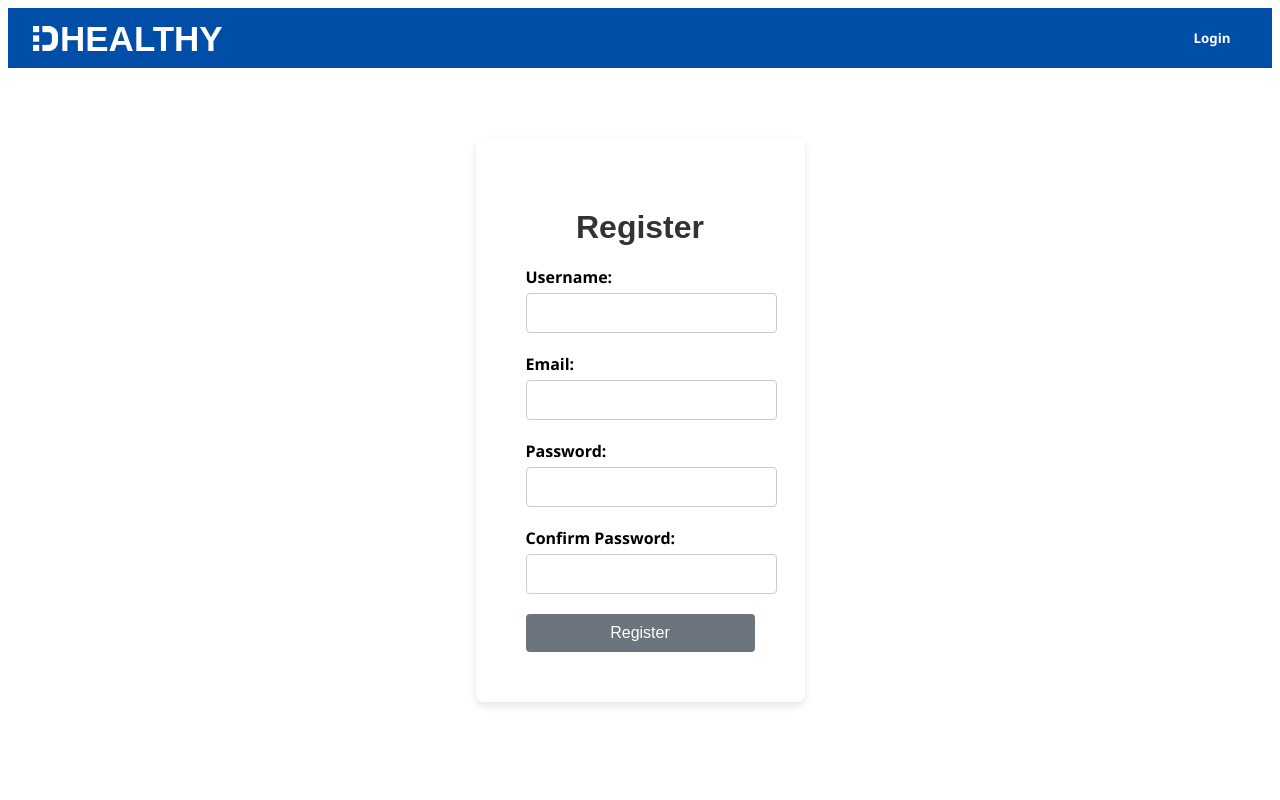
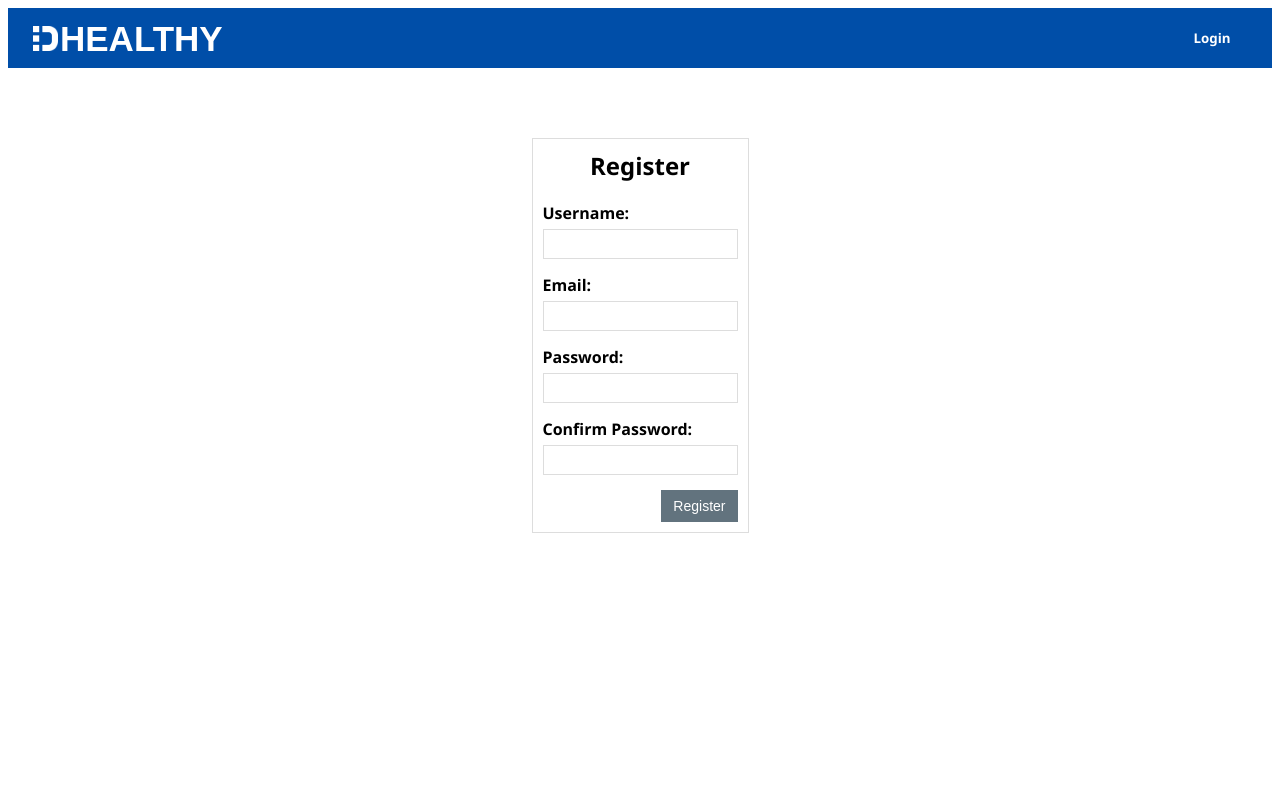
Before and after one commit to Paveljolak/healthy-endpoints-dinitproject-frontend, an Angular app: page /register in a window 1280 px wide. Shown: the top 800 px of the page. Built offline with nearby package versions, Linux system fonts and the light colour scheme; a web font is replaced by a local one.

Commit message:
Logout, login, register styled, plus dino the goofer added XD

```diff
--- a/src/app/components/login/login.component.css
+++ b/src/app/components/login/login.component.css
@@ -1,27 +1,43 @@
-/* Add these styles to your CSS file */
+/* Container for the logo */
+.logo-container {
+  text-align: center; /* Center the logo */
+  margin-bottom: 0; /* Remove space below the logo */
+}
+
+.logo {
+  max-width: auto;
+  max-height: 60px; /* Adjust the size of the logo */
+}
+
+/* General container styling */
 .login-container {
   max-width: 400px;
   margin: 50px auto;
-  padding: 20px;
-  border-radius: 8px;
-  box-shadow: 0 4px 8px rgba(0, 0, 0, 0.1);
-  background: #ffffff;
+  padding: 10px;
+  border-radius: 0; /* Remove border radius for consistency */
+  background: #fff; /* White background */
+  border: 1px solid #ddd; /* Border for consistency */
+  box-sizing: border-box; /* Ensure padding is included in width */
 }
 
+/* Heading styling */
 .login-container h1 {
   text-align: center;
-  margin-bottom: 20px;
-  font-family: "Arial", sans-serif;
-  color: #333;
+  margin-top: 0; /* Remove space above the header */
+  margin-bottom: 20px; /* Space below the header */
+  font-size: 24px;
+  color: #000000; /* Black color */
 }
 
+/* Form styling */
 .login-form {
   display: flex;
   flex-direction: column;
+  align-items: flex-end; /* Align form items to the end (right) */
 }
 
 .form-group {
-  margin-bottom: 20px;
+  margin-bottom: 15px; /* Consistent margin for form groups */
 }
 
 .form-group label {
@@ -32,44 +48,62 @@
 
 .form-group input {
   width: 100%;
-  padding: 10px;
-  border: 1px solid #ccc;
-  border-radius: 4px;
-  font-size: 1em;
+  padding: 6px; /* Consistent padding for input fields */
+  border: 1px solid #ddd;
+  border-radius: 0; /* Remove border radius for consistency */
+  font-size: 14px; /* Consistent font size */
+  box-sizing: border-box; /* Ensure padding is included in width */
 }
 
 .form-group input:focus {
-  border-color: #007bff;
-  box-shadow: 0 0 5px rgba(0, 123, 255, 0.5);
+  border-color: #004ea8; /* Blue border on focus */
+  box-shadow: 0 0 5px rgba(0, 78, 168, 0.3); /* Light blue shadow */
   outline: none;
 }
 
 .error-message {
-  color: red;
-  font-size: 0.875em;
+  color: #f00; /* Red for error messages */
+  font-size: 12px;
   margin-top: 5px;
 }
 
+/* Smaller button styling */
 button {
-  padding: 10px 15px;
-  background-color: #007bff;
+  padding: 8px 12px; /* Smaller padding for a smaller button */
+  background-color: #004ea8; /* Blue color */
   border: none;
-  border-radius: 4px;
-  color: white;
-  font-size: 1em;
+  border-radius: 0; /* Remove border radius for consistency */
+  color: #fff;
+  font-size: 14px; /* Consistent font size */
   cursor: pointer;
-  transition: background-color 0.3s ease;
+  transition: background-color 0.3s ease; /* Smooth transition */
+  align-self: flex-end; /* Align the button to the right */
 }
 
+/* Button hover effect */
+button:not(:disabled):hover {
+  background-color: #1182cf; /* Light blue on hover */
+}
+
+/* Disabled button styling */
 button:disabled {
-  background-color: #6c757d;
+  background-color: #62737e; /* Gray background for disabled state */
   cursor: not-allowed;
 }
 
-button:not(:disabled):hover {
-  background-color: #0056b3;
+/* Input error styling */
+input.invalid {
+  border-color: #f00; /* Red border for invalid inputs */
 }
 
-.invalid {
-  border: 1px solid red;
+/* General Body Styling */
+body {
+  font-family: Arial, sans-serif;
+  background-color: #f4f4f4;
+  margin: 0;
+  padding: 0;
+  display: flex;
+  justify-content: center;
+  align-items: center;
+  height: 100vh;
 }
--- a/src/app/components/login/login.component.html
+++ b/src/app/components/login/login.component.html
@@ -1,4 +1,11 @@
 <div class="login-container">
+  <div class="logo-container">
+    <img
+      src="https://media1.giphy.com/media/v1.Y2lkPTc5MGI3NjExbjl1MHcxM25jZXl3aWhkcnhyaWJoNHBnZzl0OXFqMnZia2hwZXY0biZlcD12MV9pbnRlcm5hbF9naWZfYnlfaWQmY3Q9cw/l49JZ1oF2qHawdmzm/giphy.webp"
+      alt="Logo"
+      class="logo"
+    />
+  </div>
   <h1>Login</h1>
   <form
     class="login-form"
--- a/src/app/components/logout-confirm-modal/logout-confirm-modal.component.css
+++ b/src/app/components/logout-confirm-modal/logout-confirm-modal.component.css
@@ -1,3 +1,4 @@
+/* Updated styles for the confirmation modal */
 .modal {
   position: fixed; /* Fixed position */
   top: 0; /* Top of the page */
@@ -12,38 +13,45 @@
 }
 
 .modal-content {
-  background: rgb(255, 255, 255); /* White background */
+  background: #fff; /* White background */
   padding: 20px; /* Padding */
-  border-radius: 5px; /* Rounded corners */
+  border-radius: 0; /* Remove border radius for consistency */
   text-align: center; /* Center text */
   box-shadow: 0 2px 10px rgba(0, 0, 0, 0.1); /* Subtle shadow */
-  color: rgb(0, 0, 0);
+  color: #333; /* Darker text color */
+  border: 1px solid #ddd; /* Add border for consistency */
+  box-sizing: border-box; /* Ensure padding is included in width */
+  width: 300px; /* Fixed width for consistency */
+  max-width: 90%; /* Responsive width */
 }
 
 .modal-buttons {
   margin-top: 20px; /* Space above buttons */
+  display: flex;
+  justify-content: center; /* Center buttons horizontally */
+  gap: 10px; /* Space between buttons */
 }
 
 .modal-buttons button {
-  background-color: #4caf50; /* Green color */
-  color: rgb(255, 255, 255); /* White text */
+  background-color: #004ea8; /* Blue color */
+  color: #fff; /* White text */
   border: none; /* No border */
-  padding: 10px 20px; /* Padding */
-  border-radius: 5px; /* Rounded corners */
+  padding: 10px 15px; /* Padding */
+  border-radius: 0; /* Remove border radius for consistency */
   cursor: pointer; /* Pointer cursor on hover */
-  font-size: 16px; /* Font size */
-  margin: 0 10px; /* Space between buttons */
+  font-size: 14px; /* Font size */
   transition: background-color 0.3s ease; /* Smooth transition */
 }
 
 .modal-buttons button:hover {
-  background-color: #45a049; /* Darker green on hover */
+  background-color: #1182cf; /* Light blue on hover */
 }
 
+/* Specific button for cancel */
 .modal-buttons .cancel-button {
-  background-color: #f44336; /* Red color for cancel */
+  background-color: #004ea8; /* Blue color for consistency */
 }
 
 .modal-buttons .cancel-button:hover {
-  background-color: #e41e26; /* Darker red on hover */
+  background-color: #1182cf; /* Light blue on hover */
 }
--- a/src/app/components/register/register.component.css
+++ b/src/app/components/register/register.component.css
@@ -1,3 +1,107 @@
+/* Container for the logo */
+.logo-container {
+  text-align: center; /* Center the logo */
+  margin-bottom: 0; /* Remove space below the logo */
+}
+
+.logo {
+  max-width: auto;
+  max-height: 60px; /* Adjust the size of the logo */
+}
+
+/* General container styling */
+.registration-container {
+  max-width: 400px;
+  margin: 50px auto;
+  padding: 10px;
+  border-radius: 0; /* Remove border radius for consistency */
+  background: #fff; /* White background */
+  border: 1px solid #ddd; /* Border for consistency */
+  box-sizing: border-box; /* Ensure padding is included in width */
+}
+
+/* Heading styling */
+.registration-container h1 {
+  text-align: center;
+  margin-top: 0; /* Remove space above the header */
+  margin-bottom: 20px; /* Add some space below the header */
+  font-size: 24px;
+  color: #000000; /* Black color */
+}
+
+/* Form styling */
+.registration-form {
+  display: flex;
+  flex-direction: column;
+}
+
+.form-group {
+  margin-bottom: 15px; /* Consistent margin for form groups */
+}
+
+.form-group label {
+  display: block;
+  margin-bottom: 5px;
+  font-weight: bold;
+}
+
+.form-group input {
+  width: 100%;
+  padding: 6px; /* Consistent padding for input fields */
+  border: 1px solid #ddd;
+  border-radius: 0; /* Remove border radius for consistency */
+  font-size: 14px; /* Consistent font size */
+  box-sizing: border-box; /* Ensure padding is included in width */
+}
+
+.form-group input:focus {
+  border-color: #004ea8; /* Blue border on focus */
+  box-shadow: 0 0 5px rgba(0, 78, 168, 0.3); /* Light blue shadow */
+  outline: none;
+}
+
+.error-message {
+  color: #f00; /* Red for error messages */
+  font-size: 12px;
+  margin-top: 5px;
+}
+
+button {
+  padding: 8px 12px; /* Smaller padding for a smaller button */
+  background-color: #004ea8; /* Blue color */
+  border: none;
+  border-radius: 0; /* Remove border radius for consistency */
+  color: #fff;
+  font-size: 14px; /* Consistent font size */
+  cursor: pointer;
+  transition: background-color 0.3s ease; /* Smooth transition */
+}
+
+/* Button hover effect */
+button:not(:disabled):hover {
+  background-color: #1182cf; /* Light blue on hover */
+}
+
+/* Disabled button styling */
+button:disabled {
+  background-color: #62737e; /* Gray background for disabled state */
+  cursor: not-allowed;
+}
+
+/* Input error styling */
+input.invalid {
+  border-color: #f00; /* Red border for invalid inputs */
+}
+
+/* Align button to the right side */
+.registration-container .registration-form {
+  align-items: flex-end; /* Align items to the end of the container */
+}
+
+button {
+  align-self: flex-end; /* Align the button to the right */
+}
+
 /* General Body Styling */
 body {
   font-family: Arial, sans-serif;
@@ -9,79 +113,3 @@ body {
   align-items: center;
   height: 100vh;
 }
-
-/* Add these styles to your CSS file */
-.registration-container {
-  max-width: 400px;
-  margin: 50px auto;
-  padding: 50px;
-  border-radius: 8px;
-  box-shadow: 0 4px 8px rgba(0, 0, 0, 0.1);
-  background: #ffffff;
-}
-
-.registration-container h1 {
-  text-align: center;
-  margin-bottom: 20px;
-  font-family: "Arial", sans-serif;
-  color: #333;
-}
-
-.registration-form {
-  display: flex;
-  flex-direction: column;
-}
-
-.form-group {
-  margin-bottom: 20px;
-}
-
-.form-group label {
-  display: block;
-  margin-bottom: 5px;
-  font-weight: bold;
-}
-
-.form-group input {
-  width: 100%;
-  padding: 10px;
-  border: 1px solid #ccc;
-  border-radius: 4px;
-  font-size: 1em;
-}
-
-.form-group input:focus {
-  border-color: #007bff;
-  box-shadow: 0 0 5px rgba(0, 123, 255, 0.5);
-  outline: none;
-}
-
-.error-message {
-  color: red;
-  font-size: 0.875em;
-  margin-top: 5px;
-}
-
-button {
-  padding: 10px 15px;
-  background-color: #007bff;
-  border: none;
-  border-radius: 4px;
-  color: white;
-  font-size: 1em;
-  cursor: pointer;
-  transition: background-color 0.3s ease;
-}
-
-button:disabled {
-  background-color: #6c757d;
-  cursor: not-allowed;
-}
-
-button:not(:disabled):hover {
-  background-color: #0056b3;
-}
-
-.invalid {
-  border: 1px solid red;
-}
```
